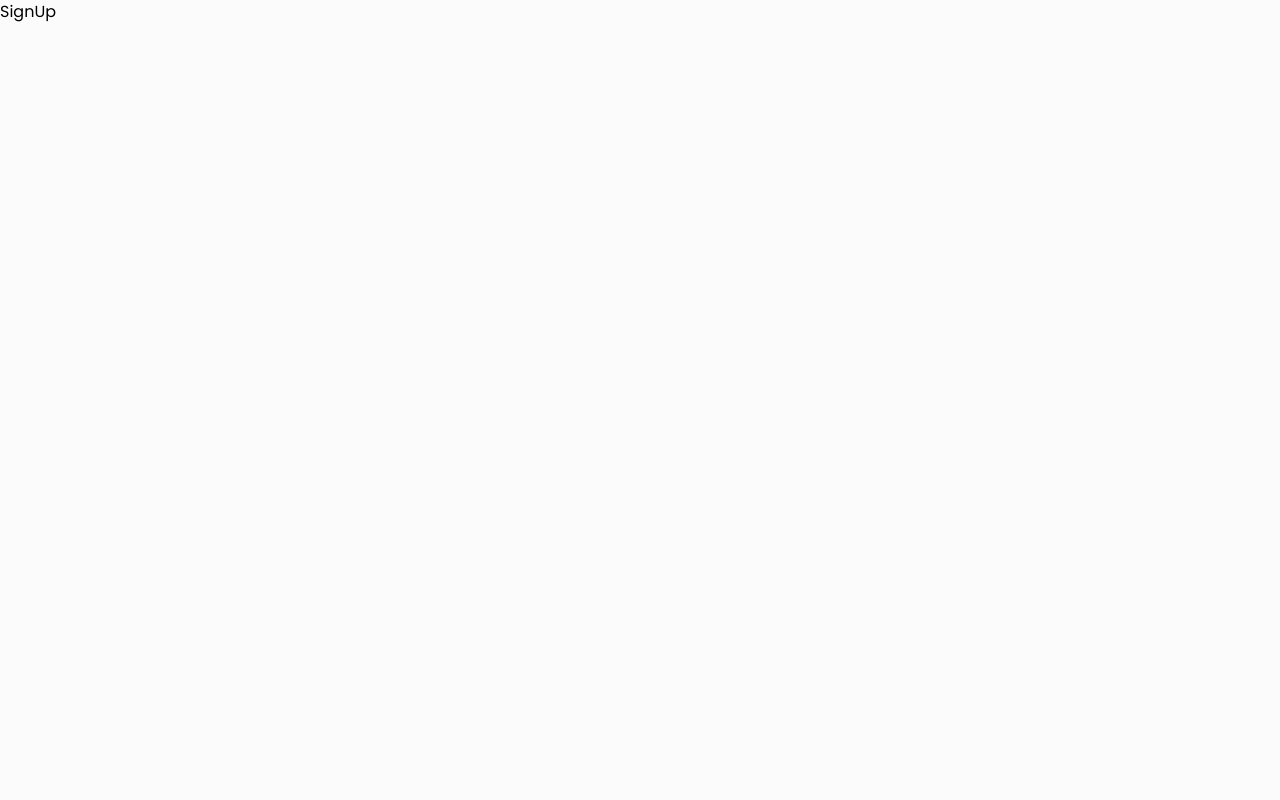
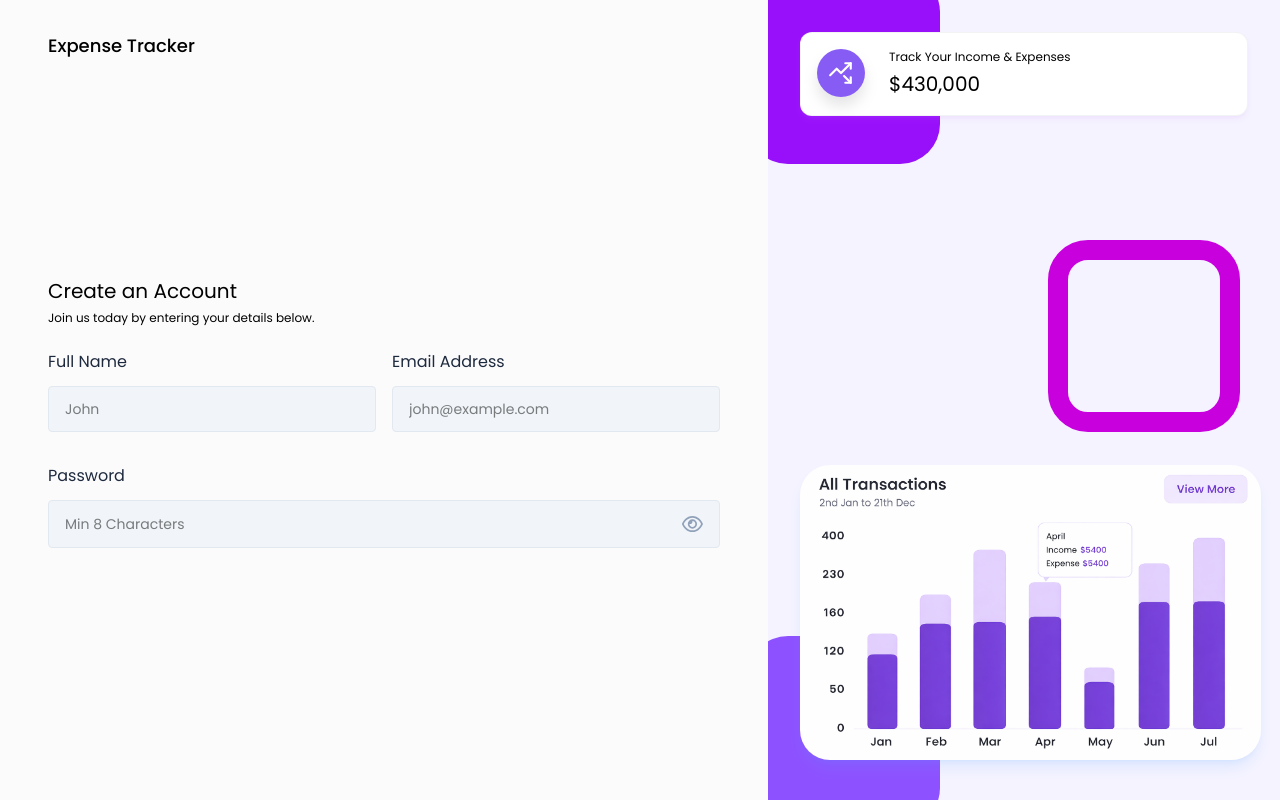
Before and after one commit to DhryXpert/Personal-Expense-Income-Management-Web-Application, a React (Vite) app in the folder frontend/experse-tracker/: page /signUp in a window 1280 px wide. Built offline with nearby package versions, Linux system fonts and the light colour scheme.

Commit message:
Added Signup up page UI

```diff
--- a/frontend/experse-tracker/src/pages/Auth/SignUp.jsx
+++ b/frontend/experse-tracker/src/pages/Auth/SignUp.jsx
@@ -1,9 +1,70 @@
-import React from "react";
+import React, { useState } from "react";
+import AuthLayout from "../../components/layouts/AuthLayout";
+import { Link, useNavigate } from "react-router-dom";
+import Input from "../../components/Inputs/input";
+import { validateEmail } from "../../utils/helper";
 
-const SignUp = () =>{
-    return(
-        <div>SignUp</div>
-    )
-}
+const SignUp = () => {
+  const [profilePic, setProfilePic] = useState(null);
+  const [fullName, setFullName] = useState("");
+  const [email, setEmail] = useState("");
+  const [password, setPassword] = useState("");
 
-export default SignUp
+  const [error, setError] = useState(null);
+
+  const navigate = useNavigate();
+
+  //Handle Sign Up Form Submit
+  const handleSignUp = async (e) => {};
+
+  return (
+    <AuthLayout>
+      <div className="lg:w-[100%] h-auto md:h-full mt-10 md:mt-0 flex flex-col justify-center">
+        <h3 className="text-xl font-semiblack text-black">Create an Account</h3>
+        <p className="text-xs test-slate-700 mt-[5px] mb-6">
+          Join us today by entering your details below.
+        </p>
+
+        <form onSubmit={handleSignUp}>
+
+
+
+          <div className="grid grid-cols-1 md:grid-cols-2 gap-4">
+            <Input
+              value={fullName}
+              onChange={({ target }) => setFullName(target.value)}
+              label="Full Name"
+              placeholder="John"
+              type="text"
+            />
+            <Input
+              value={email}
+              onChange={({ target }) => {
+                setEmail(target.value);
+                if (error) setError(null); // Clear error when typing
+              }}
+              label="Email Address"
+              placeholder="john@example.com"
+              type="text"
+            />
+
+            <div className="col-span-2">
+            <Input
+              value={password}
+              onChange={({ target }) => {
+                setPassword(target.value);
+                if (error) setError(null); // Clear error when typing
+              }}
+              label="Password"
+              placeholder="Min 8 Characters"
+              type="password"
+            />
+            </div>
+          </div>
+        </form>
+      </div>
+    </AuthLayout>
+  );
+};
+
+export default SignUp;
```
